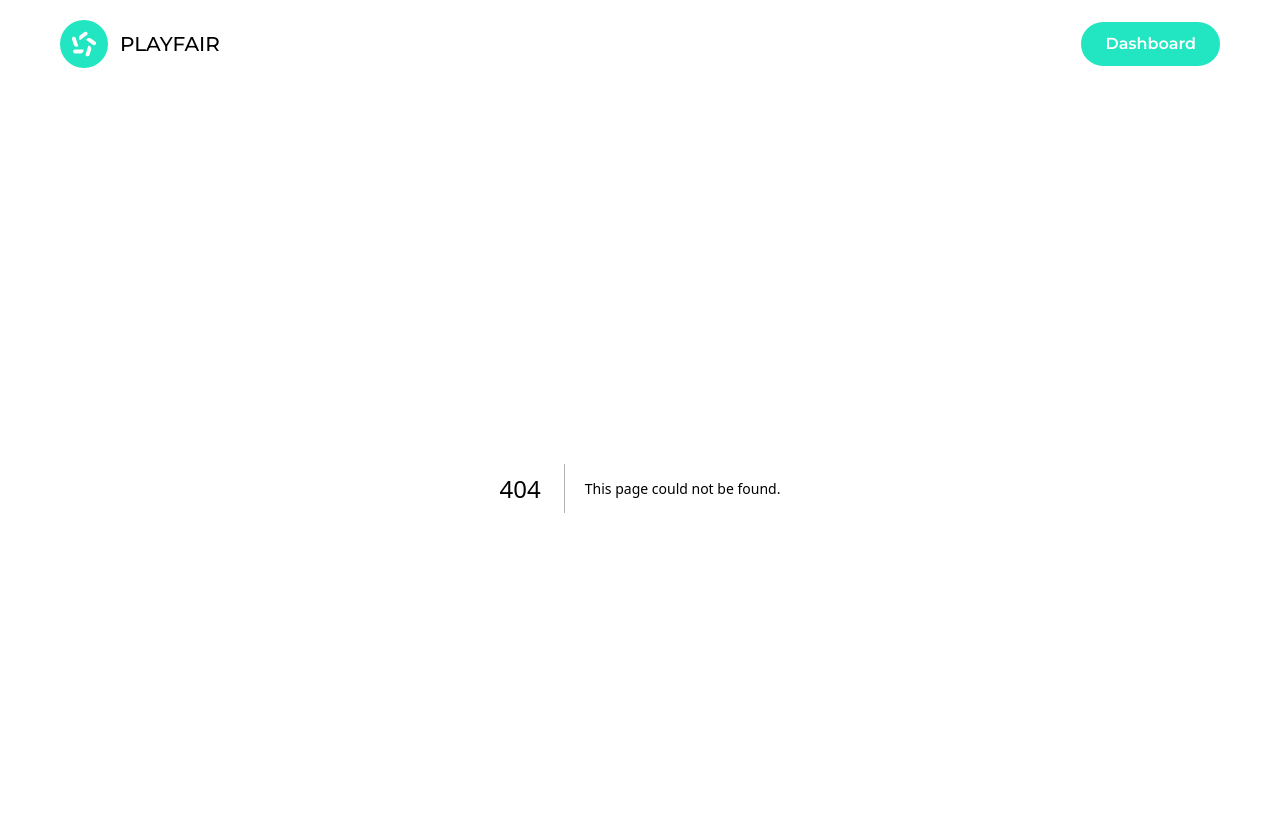
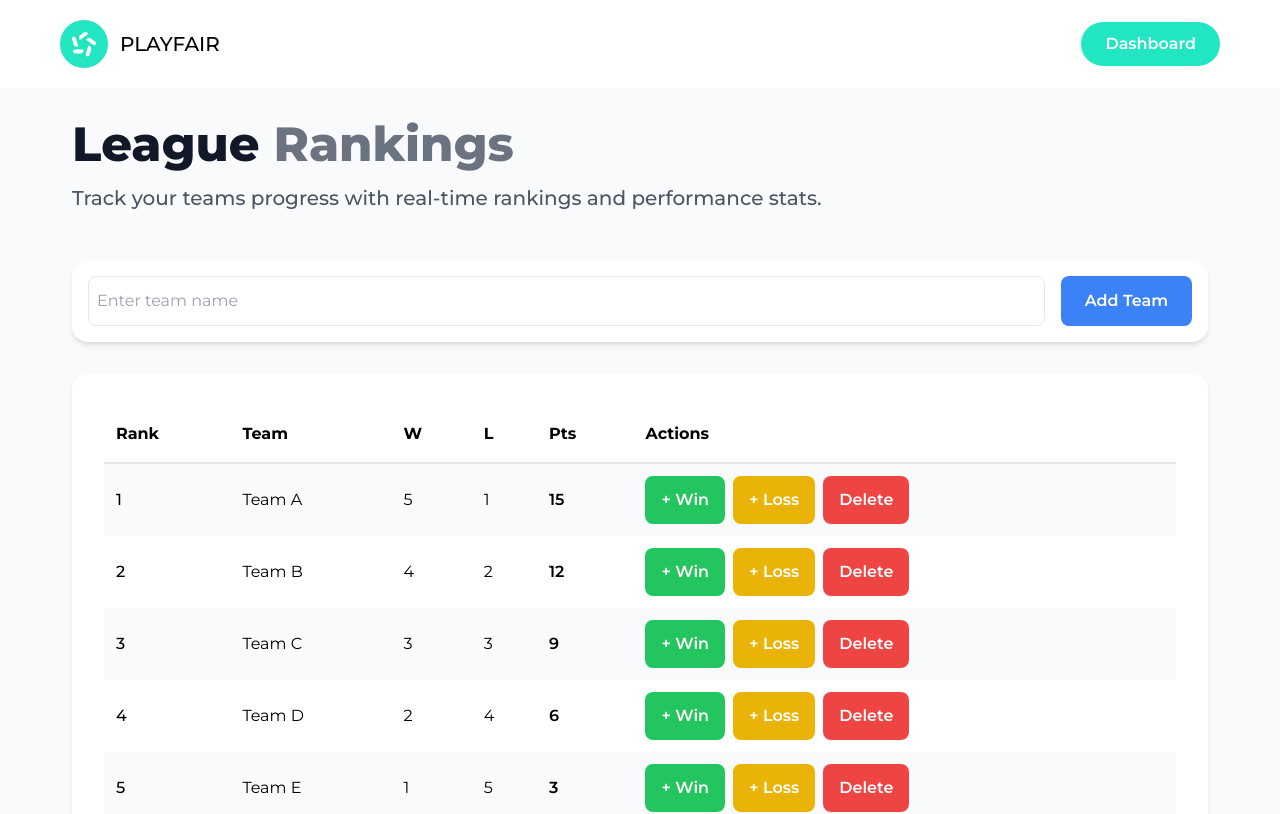
Before and after one commit to DipeshPun91/playfair_using-next.js_and_tailwind_css, a Next.js app: page /playfair/ranking in a window 1280 px wide. Before the commit this address had no page. Shown: the top 814 px of the page. Built offline with nearby package versions, Linux system fonts and the light colour scheme.

Commit message:
Fifth commit

```diff
--- /dev/null
+++ b/src/app/playfair/ranking/page.tsx
@@ -0,0 +1,153 @@
+"use client";
+
+import { useState } from "react";
+
+interface Team {
+  id: number;
+  name: string;
+  wins: number;
+  losses: number;
+  points: number;
+}
+
+export default function RankingPage() {
+  const [teams, setTeams] = useState<Team[]>([
+    { id: 1, name: "Team A", wins: 5, losses: 1, points: 15 },
+    { id: 2, name: "Team B", wins: 4, losses: 2, points: 12 },
+    { id: 3, name: "Team C", wins: 3, losses: 3, points: 9 },
+    { id: 4, name: "Team D", wins: 2, losses: 4, points: 6 },
+    { id: 5, name: "Team E", wins: 1, losses: 5, points: 3 },
+  ]);
+  const [newTeamName, setNewTeamName] = useState("");
+
+  const addWin = (teamId: number) => {
+    setTeams((prevTeams) =>
+      prevTeams.map((team) =>
+        team.id === teamId
+          ? { ...team, wins: team.wins + 1, points: team.points + 3 }
+          : team
+      )
+    );
+  };
+
+  const addLoss = (teamId: number) => {
+    setTeams((prevTeams) =>
+      prevTeams.map((team) =>
+        team.id === teamId ? { ...team, losses: team.losses + 1 } : team
+      )
+    );
+  };
+
+  const deleteTeam = (teamId: number) => {
+    setTeams((prevTeams) => prevTeams.filter((team) => team.id !== teamId));
+  };
+
+  const handleAddTeam = (e: React.FormEvent) => {
+    e.preventDefault();
+    if (newTeamName.trim()) {
+      setTeams((prev) => [
+        ...prev,
+        {
+          id: Date.now(),
+          name: newTeamName.trim(),
+          wins: 0,
+          losses: 0,
+          points: 0,
+        },
+      ]);
+      setNewTeamName("");
+    }
+  };
+
+  const sortedTeams = [...teams].sort((a, b) => {
+    if (b.points !== a.points) return b.points - a.points;
+    if (b.wins !== a.wins) return b.wins - a.wins;
+    return a.losses - b.losses;
+  });
+
+  return (
+    <div className="min-h-screen bg-gray-50">
+      <div className="container min-h-screen p-8">
+        <header className="mb-12 max-w-4xl">
+          <h1 className="text-5xl font-extrabold text-gray-900 mb-4">
+            League <span className="text-gray-500">Rankings</span>
+          </h1>
+          <p className="text-xl text-gray-600 font-medium">
+            Track your teams progress with real-time rankings and performance
+            stats.
+          </p>
+        </header>
+
+        <form
+          onSubmit={handleAddTeam}
+          className="mb-8 max-w-7xl mx-auto bg-white p-4 rounded-2xl shadow-md"
+        >
+          <div className="flex gap-4">
+            <input
+              type="text"
+              value={newTeamName}
+              onChange={(e) => setNewTeamName(e.target.value)}
+              placeholder="Enter team name"
+              className="flex-1 p-2 border rounded-lg"
+            />
+            <button
+              type="submit"
+              className="px-6 py-2 bg-blue-500 text-white font-semibold rounded-lg hover:bg-blue-600"
+            >
+              Add Team
+            </button>
+          </div>
+        </form>
+
+        <div className="max-w-7xl mx-auto bg-white p-8 rounded-2xl shadow-md">
+          <table className="w-full text-left border-collapse">
+            <thead>
+              <tr>
+                <th className="p-3 border-b-2">Rank</th>
+                <th className="p-3 border-b-2">Team</th>
+                <th className="p-3 border-b-2">W</th>
+                <th className="p-3 border-b-2">L</th>
+                <th className="p-3 border-b-2">Pts</th>
+                <th className="p-3 border-b-2">Actions</th>
+              </tr>
+            </thead>
+            <tbody>
+              {sortedTeams.map((team, index) => (
+                <tr
+                  key={team.id}
+                  className={index % 2 === 0 ? "bg-gray-50" : ""}
+                >
+                  <td className="p-3 font-medium">{index + 1}</td>
+                  <td className="p-3">{team.name}</td>
+                  <td className="p-3">{team.wins}</td>
+                  <td className="p-3">{team.losses}</td>
+                  <td className="p-3 font-semibold">{team.points}</td>
+                  <td className="p-3 space-x-2">
+                    <button
+                      onClick={() => addWin(team.id)}
+                      className="px-4 py-2 bg-green-500 text-white font-semibold rounded-lg hover:bg-green-600"
+                    >
+                      + Win
+                    </button>
+                    <button
+                      onClick={() => addLoss(team.id)}
+                      className="px-4 py-2 bg-yellow-500 text-white font-semibold rounded-lg hover:bg-yellow-600"
+                    >
+                      + Loss
+                    </button>
+                    <button
+                      onClick={() => deleteTeam(team.id)}
+                      className="px-4 py-2 bg-red-500 text-white font-semibold rounded-lg hover:bg-red-600"
+                    >
+                      Delete
+                    </button>
+                  </td>
+                </tr>
+              ))}
+            </tbody>
+          </table>
+        </div>
+      </div>
+    </div>
+  );
+}
```
